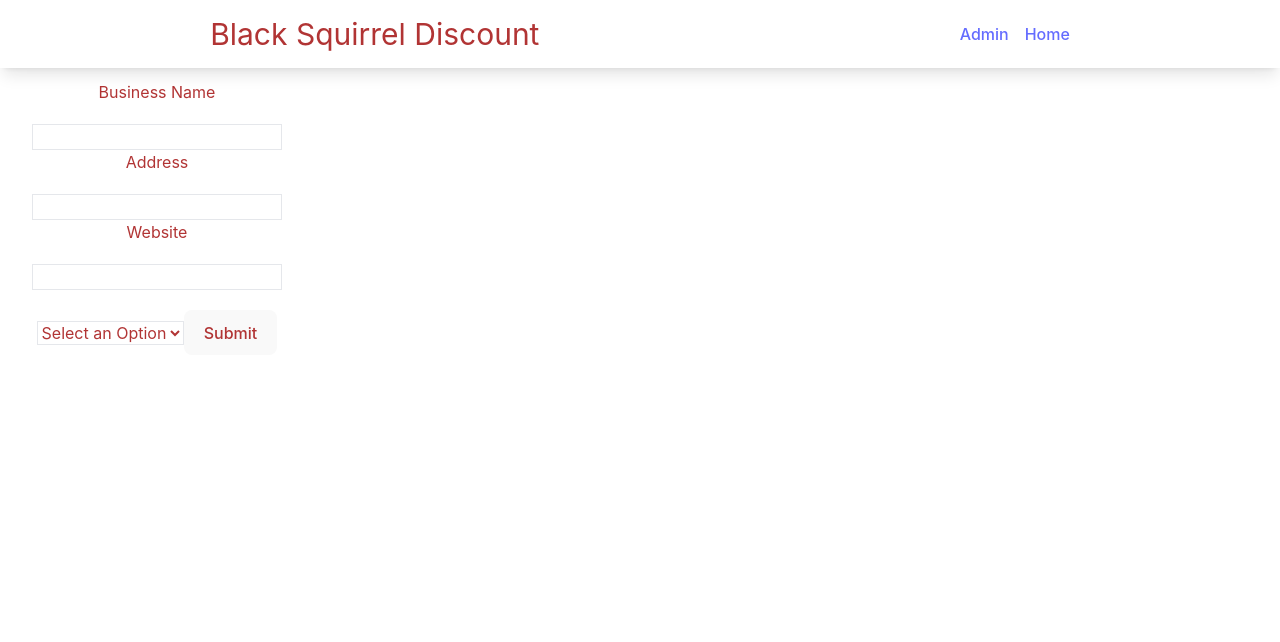
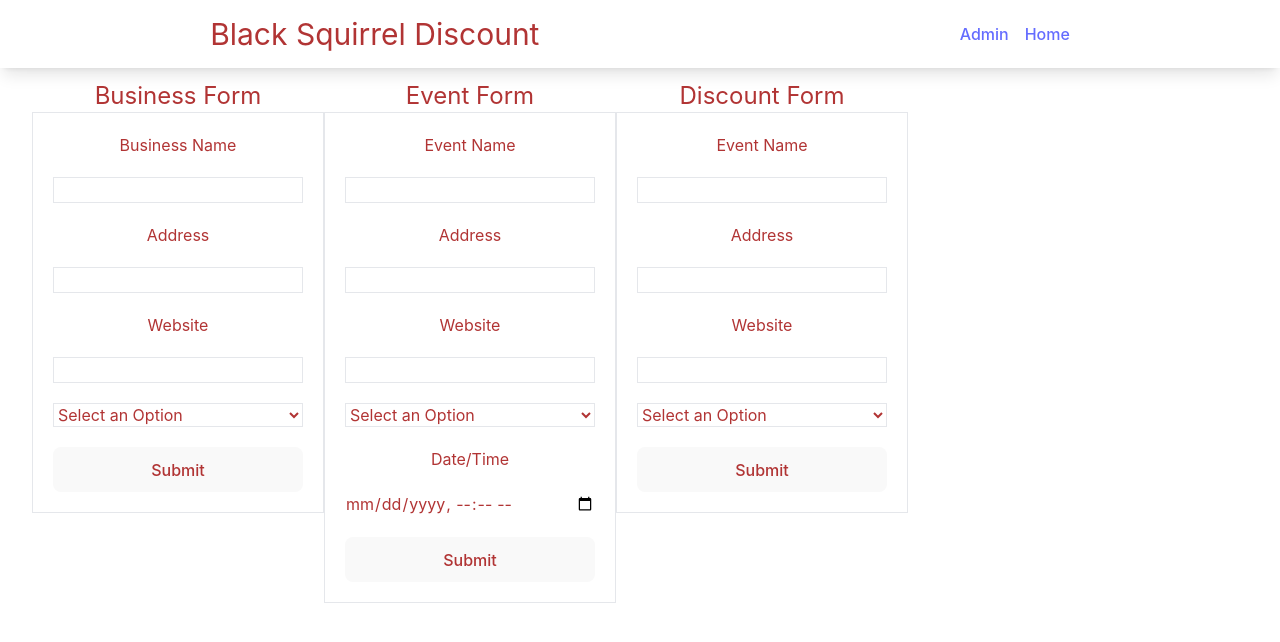
Before and after one commit to dbuck182/Ardmore-Frontend, a React (Vite) app: page /admin in a window 1280 px wide. Shown: the top 642 px of the page. Built offline with nearby package versions, Linux system fonts and the light colour scheme.

Commit message:
Admin Page work

```diff
--- a/src/Pages/AdminUpdate.jsx
+++ b/src/Pages/AdminUpdate.jsx
@@ -36,8 +36,11 @@ const AdminUpdate = () => {
     return (
         <div className="relative">
             <NavBar/>
-            <div className="flex flex-col absolute items-center mt-20">
-                <form onSubmit={handleSubmit} className="space-y-5" id="updateForm">
+            <div className="flex flex-row justify-center align-center">
+
+            <div className="flex flex-col items-center mt-20">
+                <h2 className="text-2xl">Business Form</h2>
+                <form onSubmit={handleSubmit} className="flex flex-col space-y-5 border p-5" id="updateForm">
                     <label id="Bus-Name">Business Name</label>
                         <input className="bg-white border" name="name" type="text" value={formData.BusName} onChange={handleChange}></input>
                     <label id="address">Address</label>
@@ -46,14 +49,52 @@ const AdminUpdate = () => {
                         <input className="bg-white border" type="text" name="website" value={formData.website} onChange={handleChange}></input>
                     <select className="bg-white border" value={formData.type} name="type" onChange={handleChange}>
                         <option>Select an Option</option>
-                        <option value="RESTAURANT">Restaurant</option>
-                        <option value="BAR">Bar</option>
-                        <option value="DESSERT">Dessert</option>
+                        <option value="FOOD">Food</option>
+                        <option value="RETAIL">Retail</option>
+                        <option value="HEALTHBEAUTY">Health & Beauty</option>
                     </select>
                     <button type="submit">Submit</button>
                 </form>
             </div>
-
+            <div className="flex flex-col items-center mt-20">
+                <h2 className="text-2xl">Event Form</h2>
+                <form onSubmit={handleSubmit} className="flex flex-col space-y-5 border p-5" id="EventForm">
+                    <label id="Event-Name">Event Name</label>
+                        <input className="bg-white border" name="name" type="text" value={formData.BusName} onChange={handleChange}></input>
+                    <label id="address">Address</label>
+                        <input className="bg-white border" name="address"type="text" value={formData.address} onChange={handleChange}></input>
+                    <label id="website">Website</label>
+                        <input className="bg-white border" type="text" name="website" value={formData.website} onChange={handleChange}></input>
+                    <select className="bg-white border" value={formData.type} name="type" onChange={handleChange}>
+                        <option>Select an Option</option>
+                        <option value="FOOD">Food</option>
+                        <option value="RETAIL">Retail</option>
+                        <option value="HEALTHBEAUTY">Health & Beauty</option>
+                    </select>
+                    <label for="event-time">Date/Time</label>
+                    <input id="event-time" type="datetime-local"></input>
+                    <button type="submit">Submit</button>
+                </form>
+            </div>
+            <div className="flex flex-col items-center mt-20">
+                <h2 className="text-2xl">Discount Form</h2>
+                <form onSubmit={handleSubmit} className="flex flex-col space-y-5 border p-5" id="EventForm">
+                    <label id="Event-Name">Event Name</label>
+                        <input className="bg-white border" name="name" type="text" value={formData.BusName} onChange={handleChange}></input>
+                    <label id="address">Address</label>
+                        <input className="bg-white border" name="address"type="text" value={formData.address} onChange={handleChange}></input>
+                    <label id="website">Website</label>
+                        <input className="bg-white border" type="text" name="website" value={formData.website} onChange={handleChange}></input>
+                    <select className="bg-white border" value={formData.type} name="type" onChange={handleChange}>
+                        <option>Select an Option</option>
+                        <option value="FOOD">Food</option>
+                        <option value="RETAIL">Retail</option>
+                        <option value="HEALTHBEAUTY">Health & Beauty</option>
+                    </select>
+                    <button type="submit">Submit</button>
+                </form>
+            </div>
+            </div>
         </div>
 
     )
--- /dev/null
+++ b/src/Pages/SignUpPage.jsx
@@ -0,0 +1,14 @@
+import React, {useState} from "react"
+
+const SignUpPage = () => {
+    const [fullName, setFullName] = useState("")
+    const [email, setEmail] = useState("")
+
+
+
+    return (
+        <h1>Sign Up</h1>
+    )
+}
+
+export default SignUpPage
```
